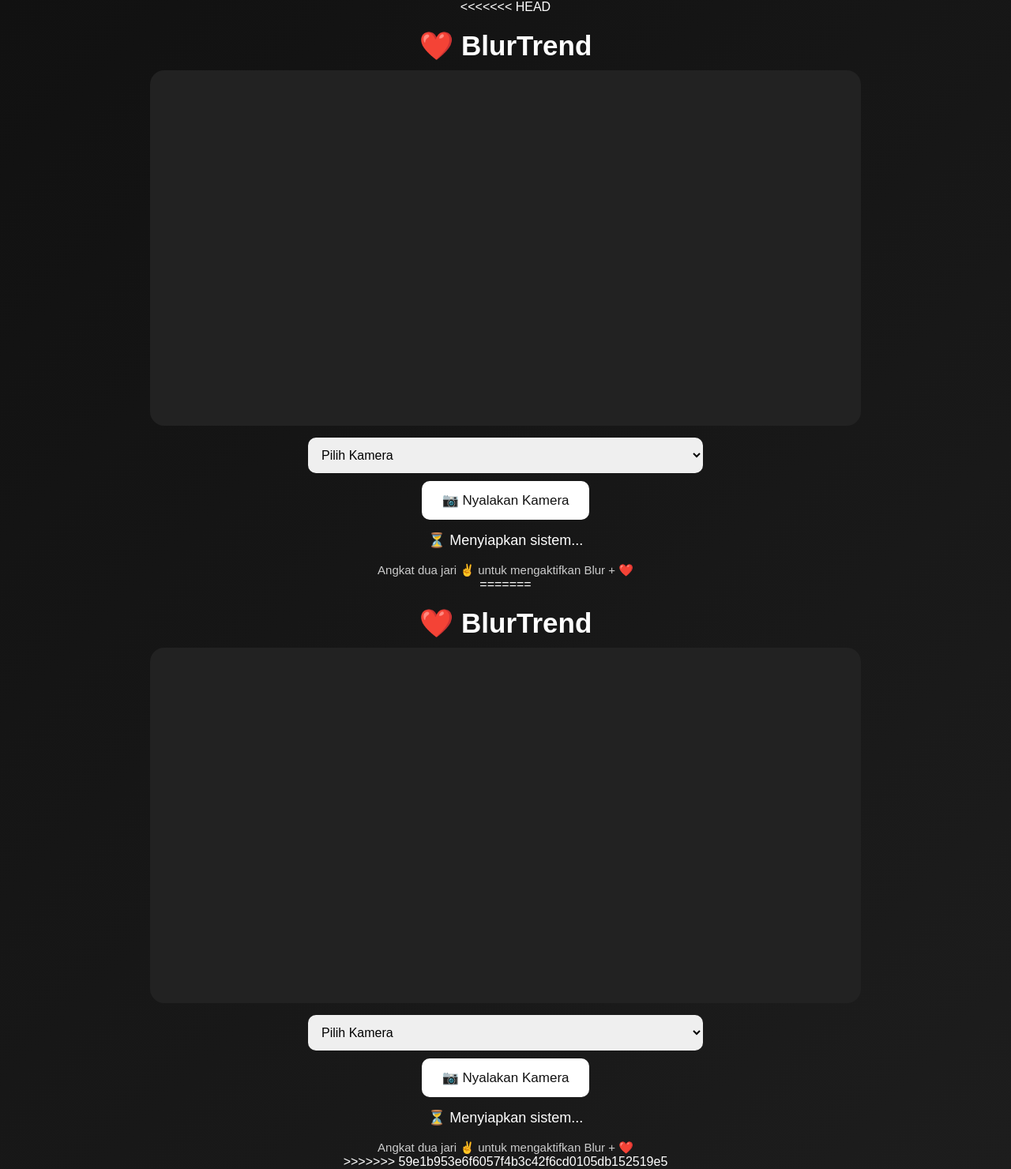
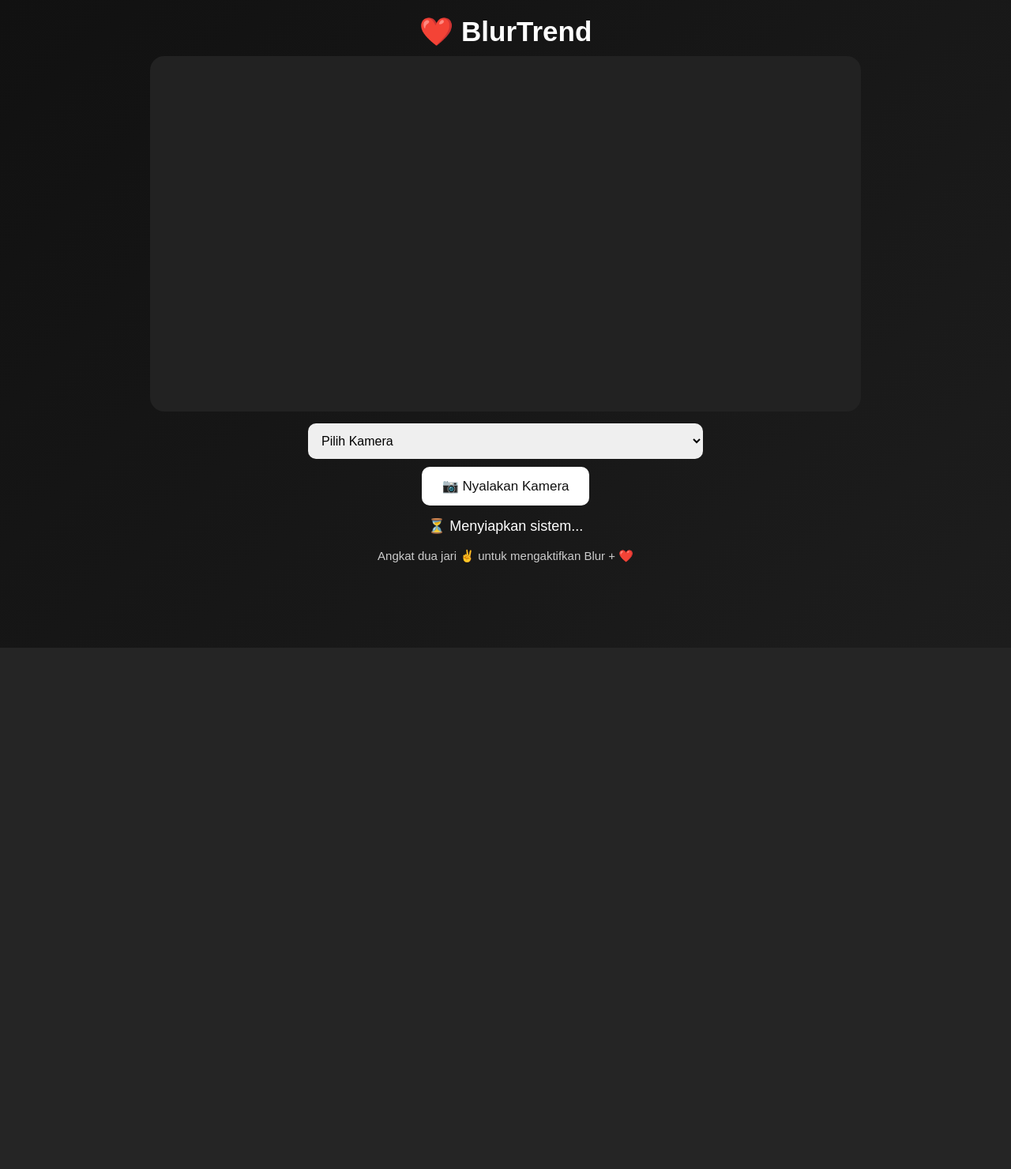
Before and after one commit to raefhandibudiman-cmyk/BlurTrend, a Flask app: page / in a window 1280 px wide. Shown: the whole page at 79% size. After the commit the page ends 820 px from the top, so only its background shows below. Run offline with Flask 3, Linux system fonts and the light colour scheme.

Commit message:
Update index.html

```diff
--- a/templates/index.html
+++ b/templates/index.html
@@ -1,194 +1,99 @@
-<<<<<<< HEAD
 <!DOCTYPE html>
 <html lang="id">
 
 <head>
-
     <meta charset="UTF-8">
 
-    <meta
-        name="viewport"
-        content="width=device-width, initial-scale=1.0"
-    >
+    <meta name="viewport"
+          content="width=device-width, initial-scale=1.0">
 
     <title>❤️ BlurTrend</title>
 
-
     <style>
-
         * {
             box-sizing: border-box;
         }
 
-
         body {
-
             margin: 0;
-
             min-height: 100vh;
-
-            background:
-                linear-gradient(
-                    135deg,
-                    #111111,
-                    #1d1d1d
-                );
-
+            background: linear-gradient(135deg, #111111, #1d1d1d);
             color: white;
-
-            font-family:
-                Arial,
-                sans-serif;
-
+            font-family: Arial, sans-serif;
             text-align: center;
-
         }
 
-
         h1 {
-
-            margin:
-                20px
-                0
-                10px;
-
+            margin: 20px 0 10px;
             font-size: 35px;
-
         }
 
-
         .container {
-
             width: 95%;
-
             max-width: 900px;
-
             margin: auto;
-
         }
 
-
         #camera {
-
             width: 100%;
-
             display: block;
-
             border-radius: 18px;
-
             background: #222;
-
-            transform:
-                scaleX(-1);
-
-            transition:
-                filter 0.2s ease;
-
+            transform: scaleX(-1);
         }
 
-
         .controls {
-
             margin-top: 15px;
-
         }
 
-
         select {
-
             width: 90%;
-
             max-width: 500px;
-
             padding: 13px;
-
             border-radius: 10px;
-
             border: none;
-
             font-size: 16px;
-
             margin-bottom: 10px;
-
         }
 
-
         button {
-
-            padding:
-                14px
-                25px;
-
+            padding: 14px 25px;
             border: none;
-
             border-radius: 10px;
-
             font-size: 17px;
-
             cursor: pointer;
-
             background: white;
-
             color: #111;
-
         }
 
-
         button:disabled {
-
             opacity: 0.5;
-
-            cursor:
-                not-allowed;
-
+            cursor: not-allowed;
         }
 
-
         #status {
-
             margin: 15px;
-
             font-size: 18px;
-
             min-height: 25px;
-
         }
 
-
         .instruction {
-
             margin-top: 10px;
-
             color: #cccccc;
-
             font-size: 15px;
-
         }
 
-
         #canvas {
-
             display: none;
-
         }
-
     </style>
-
 </head>
-
 
 <body>
 
-
-    <h1>
-        ❤️ BlurTrend
-    </h1>
-
+    <h1>❤️ BlurTrend</h1>
 
     <div class="container">
-
-
-        <!-- VIDEO KAMERA -->
 
         <video
             id="camera"
@@ -197,334 +102,37 @@
             muted>
         </video>
 
-
-        <!-- CANVAS -->
-
-        <canvas
-            id="canvas">
-        </canvas>
-
-
-        <!-- KONTROL -->
+        <canvas id="canvas"></canvas>
 
         <div class="controls">
 
-
             <select id="cameraSelect">
-
-                <option value="">
-                    Pilih Kamera
-                </option>
-
+                <option value="">Pilih Kamera</option>
             </select>
-
 
             <br>
 
-
             <button id="startButton">
-
                 📷 Nyalakan Kamera
-
             </button>
-
 
         </div>
 
-
-        <!-- STATUS -->
-
         <div id="status">
-
             ⏳ Menyiapkan sistem...
-
         </div>
 
-
         <div class="instruction">
-
             Angkat dua jari ✌️ untuk
             mengaktifkan Blur + ❤️
-
         </div>
 
-
     </div>
-
-
-    <!-- JAVASCRIPT -->
 
     <script
         type="module"
         src="/static/js/script.js">
     </script>
 
-
 </body>
-
-=======
-<!DOCTYPE html>
-<html lang="id">
-
-<head>
-
-    <meta charset="UTF-8">
-
-    <meta
-        name="viewport"
-        content="width=device-width, initial-scale=1.0"
-    >
-
-    <title>❤️ BlurTrend</title>
-
-
-    <style>
-
-        * {
-            box-sizing: border-box;
-        }
-
-
-        body {
-
-            margin: 0;
-
-            min-height: 100vh;
-
-            background:
-                linear-gradient(
-                    135deg,
-                    #111111,
-                    #1d1d1d
-                );
-
-            color: white;
-
-            font-family:
-                Arial,
-                sans-serif;
-
-            text-align: center;
-
-        }
-
-
-        h1 {
-
-            margin:
-                20px
-                0
-                10px;
-
-            font-size: 35px;
-
-        }
-
-
-        .container {
-
-            width: 95%;
-
-            max-width: 900px;
-
-            margin: auto;
-
-        }
-
-
-        #camera {
-
-            width: 100%;
-
-            display: block;
-
-            border-radius: 18px;
-
-            background: #222;
-
-            transform:
-                scaleX(-1);
-
-            transition:
-                filter 0.2s ease;
-
-        }
-
-
-        .controls {
-
-            margin-top: 15px;
-
-        }
-
-
-        select {
-
-            width: 90%;
-
-            max-width: 500px;
-
-            padding: 13px;
-
-            border-radius: 10px;
-
-            border: none;
-
-            font-size: 16px;
-
-            margin-bottom: 10px;
-
-        }
-
-
-        button {
-
-            padding:
-                14px
-                25px;
-
-            border: none;
-
-            border-radius: 10px;
-
-            font-size: 17px;
-
-            cursor: pointer;
-
-            background: white;
-
-            color: #111;
-
-        }
-
-
-        button:disabled {
-
-            opacity: 0.5;
-
-            cursor:
-                not-allowed;
-
-        }
-
-
-        #status {
-
-            margin: 15px;
-
-            font-size: 18px;
-
-            min-height: 25px;
-
-        }
-
-
-        .instruction {
-
-            margin-top: 10px;
-
-            color: #cccccc;
-
-            font-size: 15px;
-
-        }
-
-
-        #canvas {
-
-            display: none;
-
-        }
-
-    </style>
-
-</head>
-
-
-<body>
-
-
-    <h1>
-        ❤️ BlurTrend
-    </h1>
-
-
-    <div class="container">
-
-
-        <!-- VIDEO KAMERA -->
-
-        <video
-            id="camera"
-            autoplay
-            playsinline
-            muted>
-        </video>
-
-
-        <!-- CANVAS -->
-
-        <canvas
-            id="canvas">
-        </canvas>
-
-
-        <!-- KONTROL -->
-
-        <div class="controls">
-
-
-            <select id="cameraSelect">
-
-                <option value="">
-                    Pilih Kamera
-                </option>
-
-            </select>
-
-
-            <br>
-
-
-            <button id="startButton">
-
-                📷 Nyalakan Kamera
-
-            </button>
-
-
-        </div>
-
-
-        <!-- STATUS -->
-
-        <div id="status">
-
-            ⏳ Menyiapkan sistem...
-
-        </div>
-
-
-        <div class="instruction">
-
-            Angkat dua jari ✌️ untuk
-            mengaktifkan Blur + ❤️
-
-        </div>
-
-
-    </div>
-
-
-    <!-- JAVASCRIPT -->
-
-    <script
-        type="module"
-        src="/static/js/script.js">
-    </script>
-
-
-</body>
-
->>>>>>> 59e1b953e6f6057f4b3c42f6cd0105db152519e5
 </html>
```
